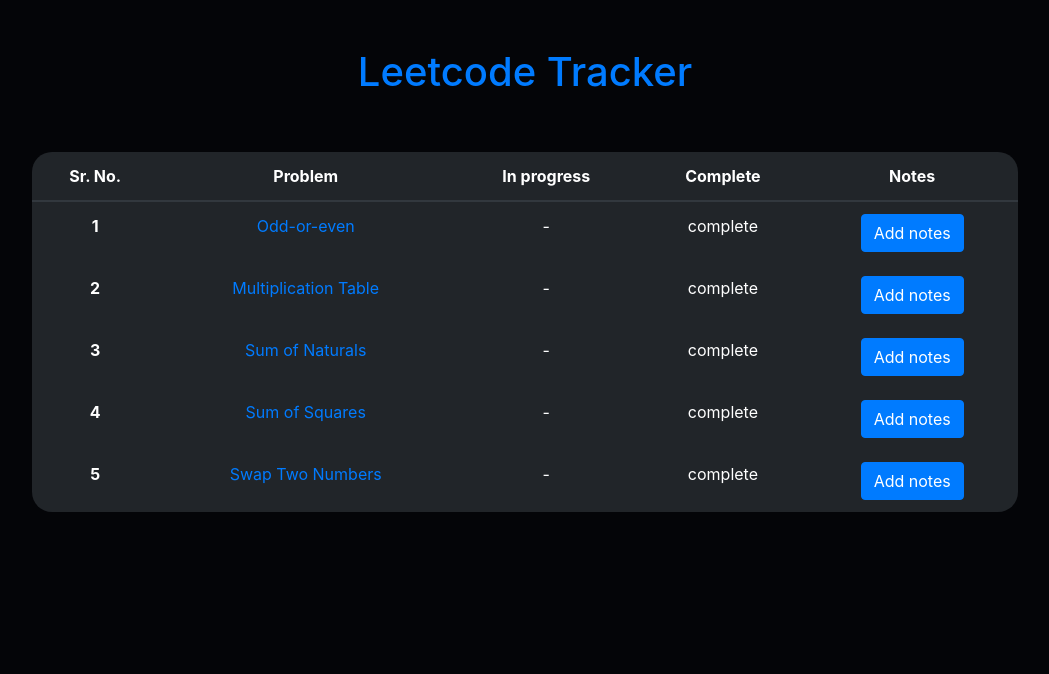
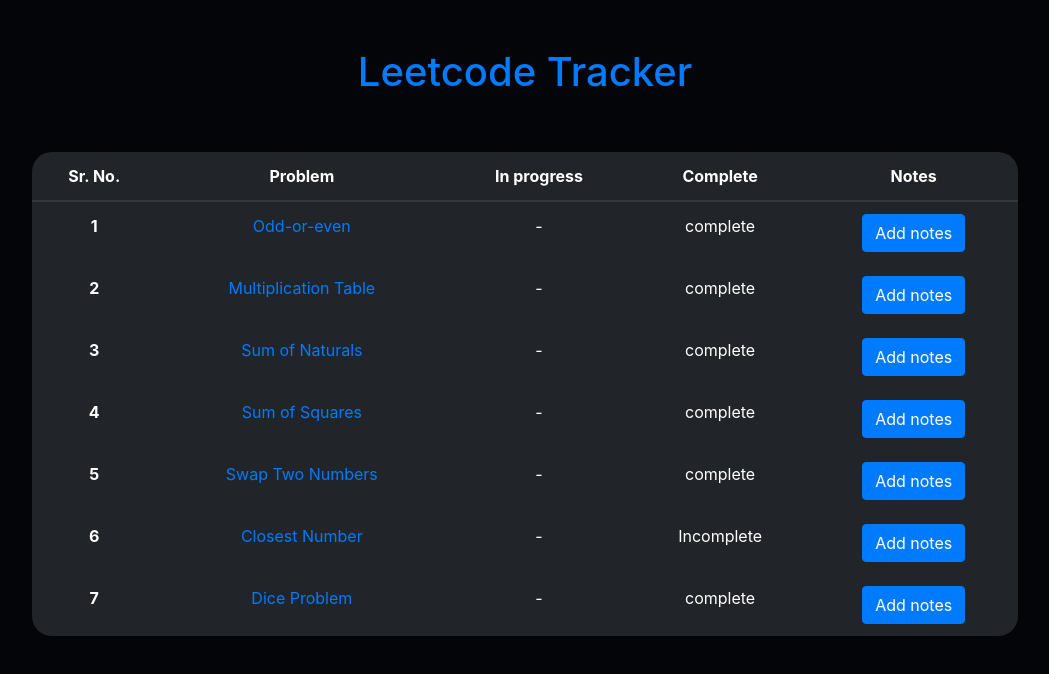
Before and after one commit to Rupesh-Kumbhar/leetcode-tracker, a React (Create React App) app: page / in a window 1280 px wide. Shown: the top 674 px of the page, without its empty margins (115-1164 px from the left). Built offline with nearby package versions, Linux system fonts and the light colour scheme.

Commit message:
Added 2 problems

```diff
--- a/src/components/problemTable/problemTable.jsx
+++ b/src/components/problemTable/problemTable.jsx
@@ -108,6 +108,40 @@
                     <button type="button" className="btn btn-primary" onClick={() => setShowModal(true)} >Add notes</button>
                   </td>
                 </tr>
+                <tr>
+                  <th scope="row">6</th>
+                  <td>
+                    <a
+                      href="https://www.geeksforgeeks.org/problems/closest-number5728/1"
+                      target="_blank"
+                      rel="noopener noreferrer"
+                    >
+                      Closest Number
+                    </a>
+                  </td>
+                  <td> - </td>
+                  <td>Incomplete</td>
+                  <td>
+                    <button type="button" className="btn btn-primary" onClick={() => setShowModal(true)} >Add notes</button>
+                  </td>
+                </tr>
+                <tr>
+                  <th scope="row">7</th>
+                  <td>
+                    <a
+                      href="https://www.geeksforgeeks.org/problems/the-dice-problem2316/1"
+                      target="_blank"
+                      rel="noopener noreferrer"
+                    >
+                      Dice Problem
+                    </a>
+                  </td>
+                  <td> - </td>
+                  <td>complete</td>
+                  <td>
+                    <button type="button" className="btn btn-primary" onClick={() => setShowModal(true)} >Add notes</button>
+                  </td>
+                </tr>
               </tbody>
             </table>
           </div>
```
